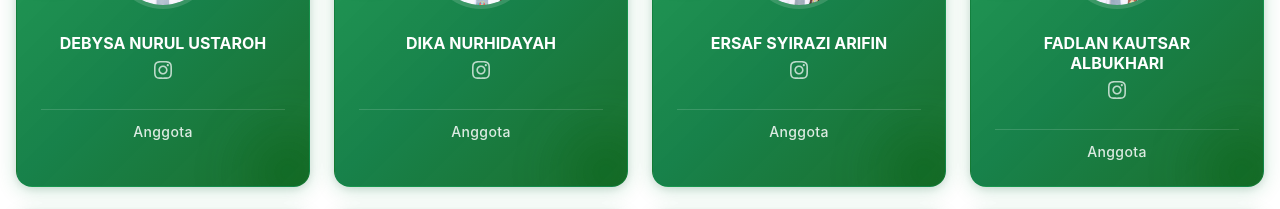
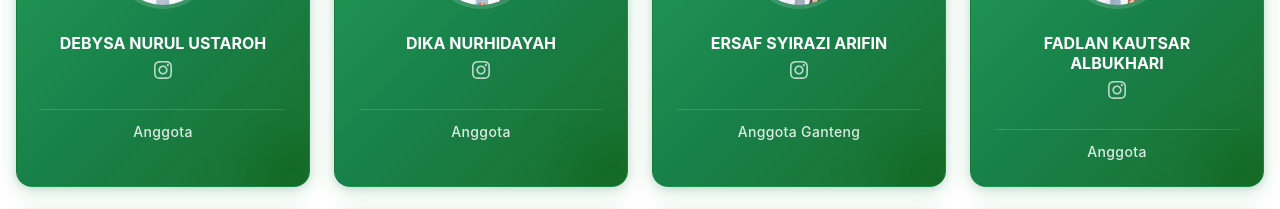
Before and after one commit to ersaf1/sft2, a React (Vite) app: page /members in a window 1280 px wide. Shown: the part 1160-1369 px from the top of the page. Built offline with nearby package versions, Linux system fonts and the light colour scheme.

Commit message:
feat: update member role for Ersaf Syirazi Arifin to "Anggota Ganteng"

```diff
--- a/src/pages/Members.tsx
+++ b/src/pages/Members.tsx
@@ -23,7 +23,7 @@ const Members = () => {
         { id: 8, name: "DAFFA SETYA HANDIKA", instagram: "daffaastya", role: "Anggota", photo: "/members/8.png" },
         { id: 9, name: "DEBYSA NURUL USTAROH", instagram: "prettyiiesth_", role: "Anggota", photo: "/members/9.png" },
         { id: 10, name: "DIKA NURHIDAYAH", instagram: "_dknrhdyh", role: "Anggota", photo: "/members/10.png" },
-        { id: 11, name: "ERSAF SYIRAZI ARIFIN", instagram: "3rsapp", role: "Anggota", photo: "/members/11.png" },
+        { id: 11, name: "ERSAF SYIRAZI ARIFIN", instagram: "3rsapp", role: "Anggota Ganteng", photo: "/members/11.png" },
         { id: 12, name: "FADLAN KAUTSAR ALBUKHARI", instagram: "fdlnktsrrr_", role: "Anggota", photo: "/members/12.png" },
         { id: 13, name: "FATIKA NUR FAHRANI", instagram: "tikaanff_", role: "Anggota", photo: "/members/13.png" },
         { id: 14, name: "FIKO ANGGARA PUTRA", instagram: "bro_fkk", role: "Anggota", photo: "/members/14.png" },
```
